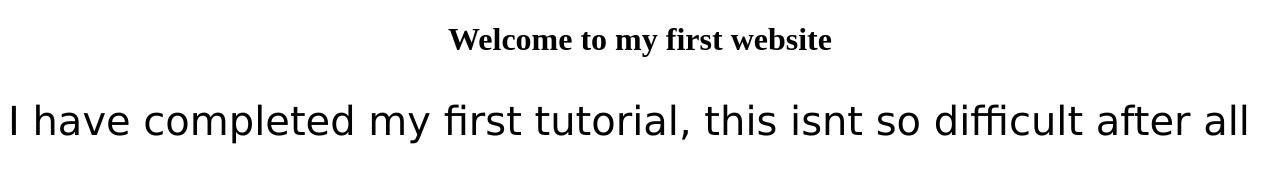
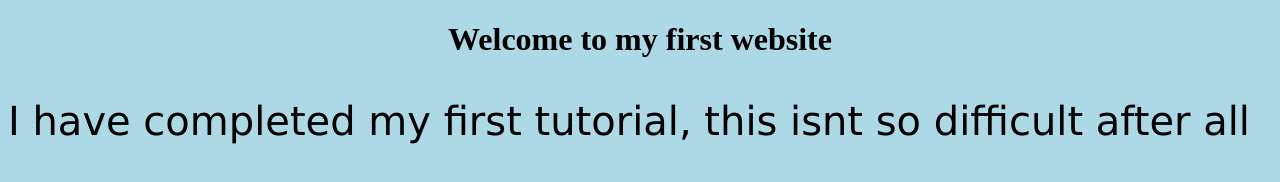
Before and after one commit to JAnglesea/CM1101-Coursework, a plain HTML site: page index.html in a window 1280 px wide. Drawn offline with Linux system fonts and the light colour scheme.

Commit message:
Update style.css

```diff
--- a/style.css
+++ b/style.css
@@ -1,5 +1,5 @@
 body {
-    background-color: lightred;
+    background-color: lightblue;
 }
 
 h1 {
```
